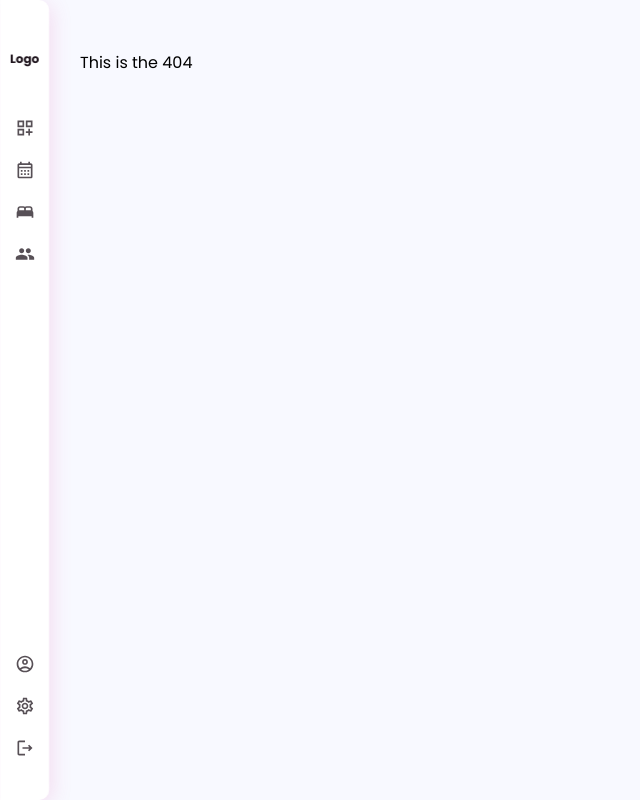
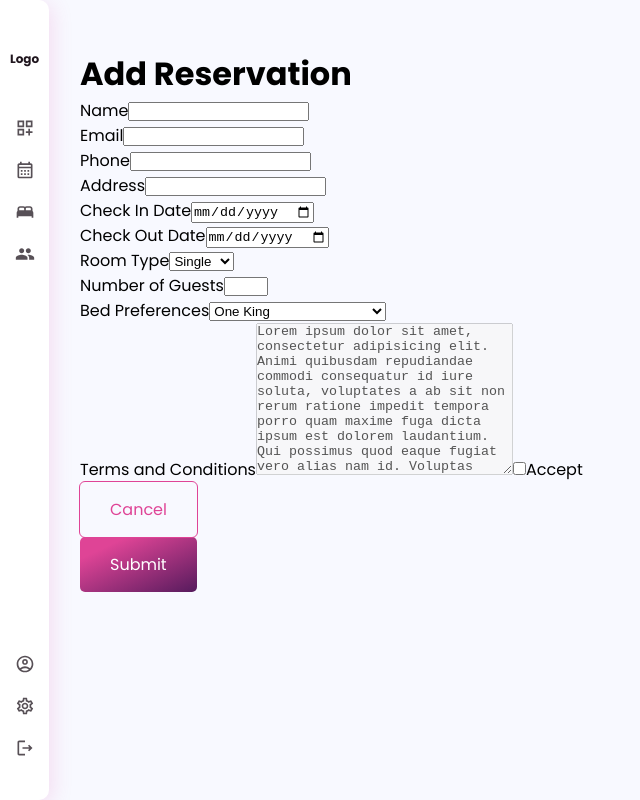
Before and after one commit to angelaldrete/onepillow, a Next.js app: page /calendar/add in a window 1280 px wide. Before the commit this address had no page. Shown: the whole page, without its empty margins (0-640 px from the left). Built offline with nearby package versions, Linux system fonts and the light colour scheme.

Commit message:
Added reservation form

```diff
--- /dev/null
+++ b/app/calendar/add/components/AddReservationForm.tsx
@@ -0,0 +1,109 @@
+"use client";
+import CancelButton from "@/app/components/Button/CancelButton";
+import SubmitButton from "@/app/components/Button/SubmitButton";
+import React from "react";
+
+const AddReservationForm = () => {
+  const handleSubmit = (e: React.FormEvent<HTMLFormElement>) => {
+    e.preventDefault();
+    const formData = new FormData(e.currentTarget);
+    const data = Object.fromEntries(formData);
+    console.log(data);
+  };
+
+  return (
+    <form
+      className="add-reservation__form"
+      onSubmit={(e) => {
+        handleSubmit(e);
+      }}
+    >
+      <div className="add-reservation__form__group">
+        <label htmlFor="name">Name</label>
+        <input type="text" name="name" id="name" />
+      </div>
+
+      <div className="add-reservation__form__group">
+        <label htmlFor="email">Email</label>
+        <input type="email" name="email" id="email" />
+      </div>
+
+      <div className="add-reservation__form__group">
+        <label htmlFor="phone">Phone</label>
+        <input type="tel" name="phone" id="phone" />
+      </div>
+
+      <div className="add-reservation__form__group">
+        <label htmlFor="address">Address</label>
+        <input type="text" name="address" id="address" />
+      </div>
+
+      <div className="add-reservation__form__group">
+        <label htmlFor="check-in-date">Check In Date</label>
+        <input type="date" name="check-in-date" id="check-in-date" />
+      </div>
+
+      <div className="add-reservation__form__group">
+        <label htmlFor="check-out-date">Check Out Date</label>
+        <input type="date" name="check-out-date" id="check-out-date" />
+      </div>
+
+      <div className="add-reservation__form__group">
+        <label htmlFor="room-type">Room Type</label>
+        <select name="room-type" id="room-type">
+          <option value="single">Single</option>
+          <option value="double">Double</option>
+          <option value="family">Family</option>
+        </select>
+      </div>
+
+      <div className="add-reservation__form__group">
+        <label htmlFor="number-of-guests">Number of Guests</label>
+        <input
+          type="number"
+          name="number-of-guests"
+          id="number-of-guests"
+          min="1"
+          max="4"
+        />
+      </div>
+
+      <div className="add-reservation__form__group">
+        <label htmlFor="bed-preferences">Bed Preferences</label>
+        <select name="bed-preferences" id="bed-preferences">
+          <option value="one-king">One King</option>
+          <option value="two-queens">Two Queens</option>
+          <option value="one-king-and-one-queen">One King and One Queen</option>
+        </select>
+      </div>
+
+      <div className="add-reservation__form__group">
+        <label htmlFor="terms-and-conditions">Terms and Conditions</label>
+        <textarea cols={30} rows={10} disabled>
+          Lorem ipsum dolor sit amet, consectetur adipisicing elit. Animi
+          quibusdam repudiandae commodi consequatur id iure soluta, voluptates a
+          ab sit non rerum ratione impedit tempora porro quam maxime fuga dicta
+          ipsum est dolorem laudantium. Qui possimus quod eaque fugiat vero
+          alias nam id. Voluptas temporibus repellat sequi consequuntur tempore
+          architecto, fugit neque ipsam facere nobis at mollitia doloremque
+          deleniti accusantium voluptatibus. Aliquam hic animi aut vel
+          aspernatur harum laudantium quod error, corporis quasi quibusdam alias
+          porro voluptate fugiat consectetur! Nesciunt velit magnam distinctio
+          consectetur exercitationem. Deserunt magni laudantium odio a officiis.
+          Labore deleniti incidunt veritatis facere saepe excepturi rerum. Quos!
+        </textarea>
+        <input
+          type="checkbox"
+          name="terms-and-conditions"
+          id="terms-and-conditions"
+        />
+        Accept
+      </div>
+
+      <CancelButton>Cancel</CancelButton>
+      <SubmitButton>Submit</SubmitButton>
+    </form>
+  );
+};
+
+export default AddReservationForm;
--- /dev/null
+++ b/app/calendar/add/page.tsx
@@ -0,0 +1,15 @@
+import React from "react";
+import AddReservationForm from "./components/AddReservationForm";
+
+const AddReservation = () => {
+  return (
+    <div className="add-reservation">
+      <header className="add-reservation__header">
+        <h1 className="add-reservation__title">Add Reservation</h1>
+      </header>
+      <AddReservationForm />
+    </div>
+  );
+};
+
+export default AddReservation;
--- a/app/calendar/components/Calendar/index.tsx
+++ b/app/calendar/components/Calendar/index.tsx
@@ -45,7 +45,7 @@ const CalendarMonth = () => {
 
   return (
     <div className="calendar-month">
-      <section className="calendar-month__body">
+      <div className="calendar-month__body">
         <Header
           handleMonthControls={(action: MonthControlsAction) =>
             handleMonthControls(action)
@@ -55,8 +55,8 @@ const CalendarMonth = () => {
         />
         <Weekdays weekdays={weekdays} />
         <Days weekdays={weekdays} days={daysInMonthArray} />
-      </section>
-      <AddButton onClick={() => console.log("clicked")} />
+      </div>
+      <AddButton to="/calendar/add" />
     </div>
   );
 };
--- /dev/null
+++ b/app/components/Button/CancelButton.tsx
@@ -0,0 +1,20 @@
+import React from "react";
+import Button from ".";
+
+interface CancelButtonProps {
+  children: React.ReactNode;
+}
+
+const CancelButton: React.FC<CancelButtonProps> = ({ children }) => {
+  const navigateBack = () => {
+    window.history.back();
+  };
+
+  return (
+    <Button className="btn--cancel" onClick={navigateBack}>
+      {children}
+    </Button>
+  );
+};
+
+export default CancelButton;
--- /dev/null
+++ b/app/components/Button/SubmitButton.tsx
@@ -0,0 +1,12 @@
+import React from "react";
+import Button from ".";
+
+interface SubmitButtonProps {
+  children: React.ReactNode;
+}
+
+const SubmitButton: React.FC<SubmitButtonProps> = ({ children }) => {
+  return <Button className="btn--submit">{children}</Button>;
+};
+
+export default SubmitButton;
--- a/styles/_btn.scss
+++ b/styles/_btn.scss
@@ -5,6 +5,8 @@
   align-items: center;
   justify-content: center;
   cursor: pointer;
+  font-size: clamp(1.4rem, 2vw, 1.6rem);
+  font-family: "Poppins", sans-serif;
   &--add {
     position: fixed;
     bottom: clamp(2rem, 5vw, 3rem);
@@ -19,7 +21,30 @@
       var(--primary-color) 0%,
       var(--secondary-color) 80%
     );
-    &:hover {
+    a {
+      display: block;
+      width: 100%;
+      height: 100%;
+      svg {
+        display: block;
+      }
     }
   }
+
+  &--submit {
+    background-image: linear-gradient(
+      to left top,
+      var(--secondary-color) 0%,
+      var(--primary-color) 80%
+    );
+    color: white;
+    padding: clamp(1rem, 2vw, 1.5rem) clamp(2.5rem, 5vw, 3rem);
+    border-radius: 0.5rem;
+  }
+  &--cancel {
+    outline: 0.1rem solid var(--primary-color);
+    color: var(--primary-color);
+    padding: clamp(1rem, 2vw, 1.5rem) clamp(2.5rem, 5vw, 3rem);
+    border-radius: 0.5rem;
+  }
 }
--- a/styles/main.css
+++ b/styles/main.css
@@ -120,6 +120,8 @@ p {
   align-items: center;
   justify-content: center;
   cursor: pointer;
+  font-size: clamp(1.4rem, 2vw, 1.6rem);
+  font-family: "Poppins", sans-serif;
 }
 .btn--add {
   position: fixed;
@@ -132,6 +134,27 @@ p {
   box-shadow: var(--box-shadow);
   background-image: linear-gradient(to left top, var(--primary-color) 0%, var(--secondary-color) 80%);
 }
+.btn--add a {
+  display: block;
+  width: 100%;
+  height: 100%;
+}
+.btn--add a svg {
+  display: block;
+}
+.btn--submit {
+  background-image: linear-gradient(to left top, var(--secondary-color) 0%, var(--primary-color) 80%);
+  color: white;
+  padding: clamp(1rem, 2vw, 1.5rem) clamp(2.5rem, 5vw, 3rem);
+  border-radius: 0.5rem;
+}
+.btn--cancel {
+  outline: 0.1rem solid var(--primary-color);
+  color: var(--primary-color);
+  padding: clamp(1rem, 2vw, 1.5rem) clamp(2.5rem, 5vw, 3rem);
+  border-radius: 0.5rem;
+}
+
 .card {
   position: relative;
   padding: 1.5rem 2rem 2rem;
```
Also changed, not shown: app/components/Button/AddButton.tsx (+7 -3 lines), 1 other file (tests, documents, lock files or other folders).
